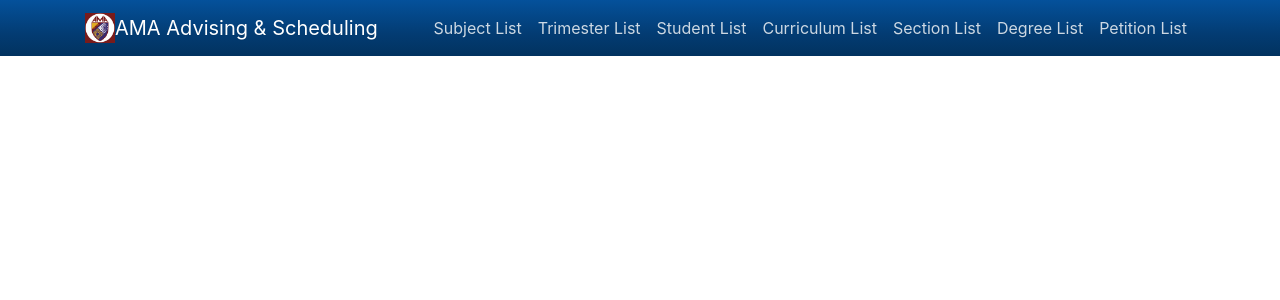
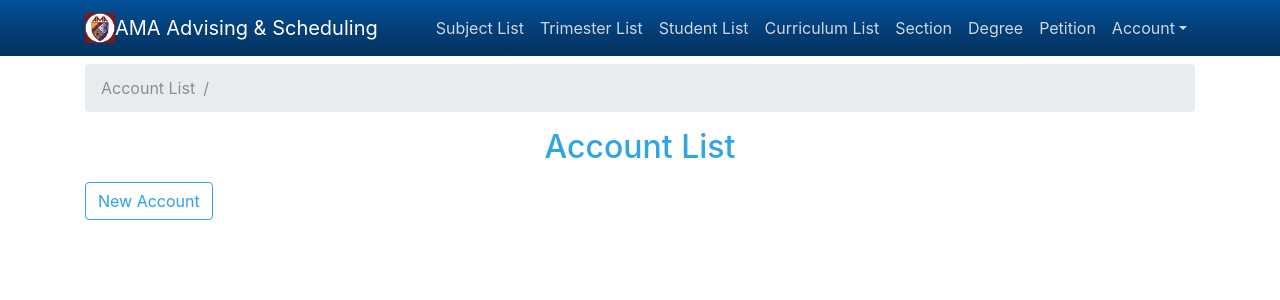
Before and after one commit to greysocstyles/ama_capstone_2020, a PHP site: page /index.php?menu=account_list in a window 1280 px wide. Shown: the top 300 px of the page. Run offline with PHP 8.4, Linux system fonts and the light colour scheme; some libraries are stand-ins or nearby versions.

Commit message:
account list

```diff
--- a/includes/header.php
+++ b/includes/header.php
@@ -19,13 +19,21 @@
 					<a class="nav-link" href="index.php?menu=curriculum_list">Curriculum List</a>
 				</li>
 				<li class="nav-item">
-					<a class="nav-link" href="index.php?menu=section_list">Section List</a>
+					<a class="nav-link" href="index.php?menu=section_list">Section</a>
 				</li>
 				<li class="nav-item">
-					<a class="nav-link" href="index.php?menu=degree_list">Degree List</a>
+					<a class="nav-link" href="index.php?menu=degree_list">Degree</a>
 				</li>
 				<li class="nav-item">
-					<a class="nav-link" href="index.php?menu=petition_list">Petition List</a>
+					<a class="nav-link" href="index.php?menu=petition_list">Petition</a>
+				</li>
+				<li class="nav-item dropdown">
+				    <a class="nav-link dropdown-toggle" data-toggle="dropdown" href="#" role="button" aria-haspopup="true" aria-expanded="false">Account</a>
+				    <div class="dropdown-menu" style="">
+				      <a class="dropdown-item" href="index.php?menu=account_list">Account List</a>
+				      <div class="dropdown-divider"></div>
+				      <a class="dropdown-item" href="#">Log out</a>
+				    </div>
 				</li>
 			</ul>
 		</div>
--- a/index.php
+++ b/index.php
@@ -54,6 +54,10 @@ if(isset($_GET['menu'])) {
 
 		case 'petition_list':
 				require_once 'pages/request_to_open_list.php';
+				break;
+
+		case 'account_list':
+				require_once 'pages/account_list.php';
 				break;
 
 	}
--- /dev/null
+++ b/pages/account_list.php
@@ -0,0 +1,24 @@
+<ol class="breadcrumb">
+  <li class="breadcrumb-item active">Account List</li>
+  <li class="breadcrumb-item active"></li>
+</ol>
+<h2 class="text-center">Account List</h2>
+<div class="mt-3">
+    <div class="form-group">
+        <a class="btn btn-outline-primary" href="">New Account</a>
+    </div>
+    <div class="table-responsive">
+        <table class="table">
+            <thead>
+                <tr>
+
+                </tr>
+            </thead>
+            <tbody>
+                <tr>
+
+                </tr>
+            </tbody>
+        </table>
+    </div>
+</div>
```
